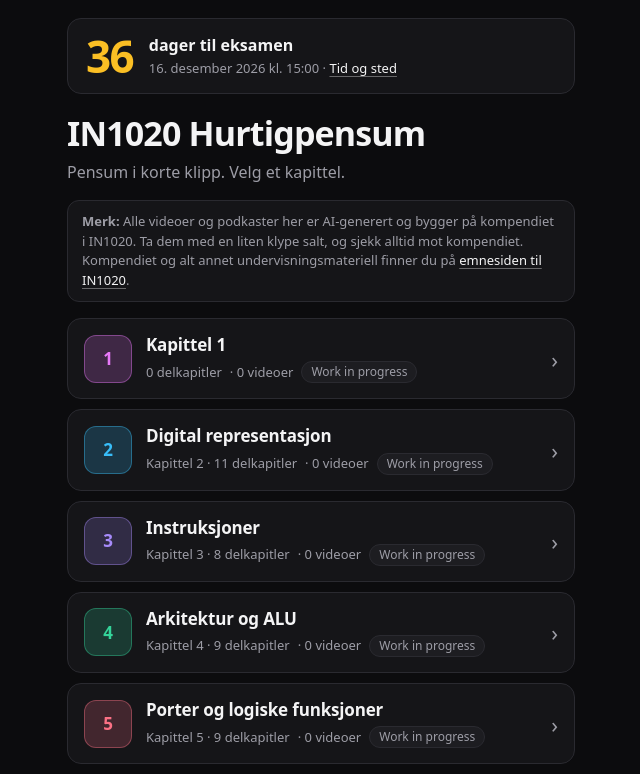
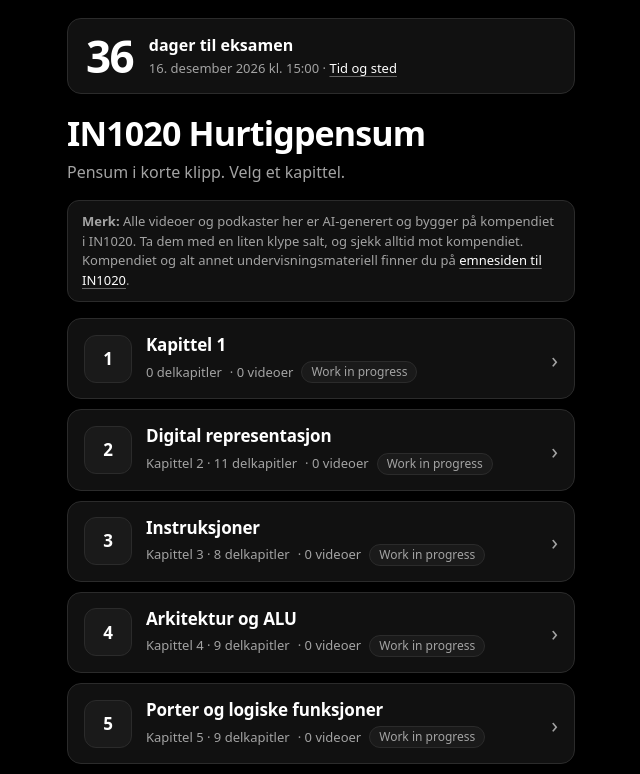
Before and after one commit to HenningTrillhus/IN1020HurtigPensum, a React (Vite) app: page / in a window 1280 px wide. Shown: the top 774 px of the page, without its empty margins (319-959 px from the left). Built offline with nearby package versions, Linux system fonts and the light colour scheme.

Commit message:
Svart og hvitt: fjern kapittelfarger og alle fargede aksenter
Rent svart-hvitt tema. Tommel opp/ned og quiz bruker hvit/grå i stedet for rød/grønn.

Co-Authored-By: Claude Sonnet 5.5 <noreply@anthropic.com>

```diff
--- a/index.html
+++ b/index.html
@@ -3,7 +3,7 @@
   <head>
     <meta charset="UTF-8" />
     <meta name="viewport" content="width=device-width, initial-scale=1.0, viewport-fit=cover" />
-    <meta name="theme-color" content="#0c0c0e" />
+    <meta name="theme-color" content="#000000" />
     <meta name="color-scheme" content="dark" />
     <link rel="icon" href="/favicon.ico" sizes="any" />
     <link rel="icon" type="image/png" sizes="32x32" href="/favicon-32.png" />
@@ -18,12 +18,12 @@
     <meta name="twitter:card" content="summary" />
     <style>
       /* Lasteskjerm: ligger her så den vises umiddelbart, før resten av siden er lastet. */
-      html, body { margin: 0; background: #0c0c0e; }
-      .loader { min-height: 100vh; min-height: 100dvh; display: flex; flex-direction: column; align-items: center; justify-content: center; gap: 18px; color: #9d9da6; font: 500 15px system-ui, sans-serif; animation: loaderIn .3s ease both }
-      .loader-spinner { width: 38px; height: 38px; border-radius: 50%; border: 3px solid #2a2a30; border-top-color: #f4f4f5; animation: loaderSpin .8s linear infinite }
+      html, body { margin: 0; background: #000000; }
+      .loader { min-height: 100vh; min-height: 100dvh; display: flex; flex-direction: column; align-items: center; justify-content: center; gap: 18px; color: #a3a3a3; font: 500 15px system-ui, sans-serif; animation: loaderIn .3s ease both }
+      .loader-spinner { width: 38px; height: 38px; border-radius: 50%; border: 3px solid #2b2b2b; border-top-color: #ffffff; animation: loaderSpin .8s linear infinite }
       .loader-text { margin: 0 }
       .loader.error { text-align: center; padding: 24px }
-      .loader.error button { font: inherit; color: #0c0c0e; background: #f4f4f5; border: 0; border-radius: 99px; padding: 12px 24px; font-weight: 600; cursor: pointer }
+      .loader.error button { font: inherit; color: #000000; background: #ffffff; border: 0; border-radius: 99px; padding: 12px 24px; font-weight: 600; cursor: pointer }
       @keyframes loaderIn { from { opacity: 0 } to { opacity: 1 } }
       @keyframes loaderSpin { to { transform: rotate(360deg) } }
       @media (prefers-reduced-motion: reduce) { .loader-spinner { animation-duration: 2.4s } }
--- a/src/chapters.ts
+++ b/src/chapters.ts
@@ -39,16 +39,3 @@ export function buildChapters(topics: Topic[], empty: EmptyChapter[] = []): Chap
 }
 
 export const videoCount = (c: Chapter) => c.topics.reduce((sum, t) => sum + t.videos.length, 0)
-
-// Én fast, flat farge per kapittel. Ingen gradienter og ingen fargeskifte.
-const PALETTE = ['#e879f9', '#38bdf8', '#a78bfa', '#34d399', '#fb7185', '#fb923c', '#a3e635']
-export const NEUTRAL = '#f4f4f5'
-
-export function chapterColor(n: number | null): string {
-  return n == null ? NEUTRAL : PALETTE[(n - 1) % PALETTE.length]
-}
-
-/** CSS-variabler for en farge: selve fargen, en svak bakgrunn og en kantfarge. */
-export function colorVars(color: string) {
-  return { '--c': color, '--c-soft': `${color}33`, '--c-line': `${color}66` } as Record<string, string>
-}
--- a/src/index.css
+++ b/src/index.css
@@ -1,18 +1,15 @@
-/* ============ Tokens: nøytralt og rolig ============ */
+/* ============ Tokens: svart og hvitt ============ */
 :root {
   color-scheme: dark;
-  --bg: #0c0c0e;
-  --surface: #151518;
-  --surface2: #1d1d21;
-  --line: #2a2a30;
-  --fg: #f4f4f5;
-  --mut: #9d9da6;
-  --acc: #f4f4f5;      /* eneste aksent: hvit på mørk, mørk på hvit */
-  --on-acc: #0c0c0e;
+  --bg: #000000;
+  --surface: #111111;
+  --surface2: #1a1a1a;
+  --line: #2b2b2b;
+  --fg: #ffffff;
+  --mut: #a3a3a3;
+  --acc: #ffffff;       /* aksent: hvit på svart */
+  --on-acc: #000000;    /* tekst på hvit flate */
   --acc-soft: #ffffff26;
-  --acc-line: #ffffff66;
-  --exam: #fbbf24;
-  --danger: #f87171;
   --r: 14px;
   --ease: cubic-bezier(.2, .8, .2, 1);
 }
@@ -35,7 +32,7 @@ button {
   background: var(--surface2); border: 1px solid var(--line); border-radius: 12px; padding: 10px 16px;
   transition: transform .15s var(--ease), background .2s, border-color .2s, color .2s;
 }
-button:hover { border-color: #4a4a52 }
+button:hover { border-color: #555555 }
 button:active { transform: scale(.97) }
 button.on { background: var(--acc); color: var(--on-acc); border-color: transparent }
 
@@ -50,7 +47,7 @@ button.on { background: var(--acc); color: var(--on-acc); border-color: transpar
 .hero h1 { margin: 0; font-size: clamp(26px, 7vw, 34px); letter-spacing: -.025em }
 .hero .sub { margin: 6px 0 0 }
 
-.chapter-label { display: block; color: var(--acc); font-size: 12px; font-weight: 600; text-transform: uppercase; letter-spacing: .08em }
+.chapter-label { display: block; color: var(--mut); font-size: 12px; font-weight: 600; text-transform: uppercase; letter-spacing: .08em }
 .chapter-title { margin: 4px 0 14px; font-size: clamp(24px, 6.5vw, 30px); letter-spacing: -.02em }
 
 /* Faner / tilbake */
@@ -60,7 +57,7 @@ button.on { background: var(--acc); color: var(--on-acc); border-color: transpar
   background: var(--surface); border: 1px solid var(--line);
   transition: transform .15s var(--ease), background .2s, border-color .2s;
 }
-.tabs a:hover { border-color: #4a4a52 }
+.tabs a:hover { border-color: #555555 }
 .tabs a:active { transform: scale(.97) }
 .tabs a.on { background: var(--acc); color: var(--on-acc); border-color: transparent; font-weight: 600 }
 
@@ -82,17 +79,17 @@ button.on { background: var(--acc); color: var(--on-acc); border-color: transpar
   transition: transform .2s var(--ease), border-color .2s, background .2s;
   animation: cardIn .4s var(--ease) both; animation-delay: calc(var(--i, 0) * 35ms);
 }
-.card:hover { border-color: var(--c-line, #4a4a52); background: #19191d }
+.card:hover { border-color: #555; background: #161616 }
 .card:active { transform: scale(.99) }
 .card .body { flex: 1; min-width: 0 }
 .card h2 { margin: 0; font-size: 17px; letter-spacing: -.01em }
 .card p { margin: 4px 0 0; color: var(--mut); font-size: 14px }
 .card small { display: flex; flex-wrap: wrap; align-items: center; gap: 4px 8px; margin-top: 6px; font-size: 13px }
 .card .chev { flex: none; font-size: 22px; line-height: 1; color: var(--mut); transition: transform .2s var(--ease), color .2s }
-.card:hover .chev { transform: translateX(3px); color: var(--c, var(--fg)) }
+.card:hover .chev { transform: translateX(3px); color: var(--fg) }
 .num {
   flex: none; display: grid; place-items: center; min-width: 48px; height: 48px; padding: 0 9px; border-radius: 12px;
-  background: var(--c-soft, var(--surface2)); border: 1px solid var(--c-line, var(--line)); color: var(--c, var(--fg)); font-weight: 700; font-size: 17px; letter-spacing: -.02em;
+  background: var(--surface2); border: 1px solid var(--line); color: var(--fg); font-weight: 700; font-size: 17px; letter-spacing: -.02em;
 }
 .num.sm { font-size: 14px; min-width: 54px }
 .card.wip { opacity: .78 }
@@ -102,7 +99,7 @@ button.on { background: var(--acc); color: var(--on-acc); border-color: transpar
 .wip-page { text-align: center; padding: 56px 8px; animation: pageIn .4s var(--ease) both }
 .wip-page h2 { margin: 0 0 6px; font-size: 22px }
 .wip-page p { color: var(--mut); margin: 6px 0 }
-.wip-page .wip-topic { color: var(--acc); font-weight: 600 }
+.wip-page .wip-topic { color: var(--fg); font-weight: 600 }
 .wip-back {
   display: inline-flex; align-items: center; min-height: 46px; padding: 0 22px; border-radius: 99px; margin-top: 16px;
   background: var(--acc); color: var(--on-acc); font-weight: 600; transition: transform .15s var(--ease);
@@ -122,7 +119,7 @@ button.on { background: var(--acc); color: var(--on-acc); border-color: transpar
 }
 .slide video { width: 100%; height: 100%; object-fit: contain; opacity: 0; transition: opacity .35s ease }
 .slide.ready video { opacity: 1 }
-.slide.loading { background: linear-gradient(110deg, #0e0e10 30%, #17171a 50%, #0e0e10 70%); background-size: 220% 100%; animation: shimmer 1.5s linear infinite }
+.slide.loading { background: linear-gradient(110deg, #0e0e0e 30%, #171717 50%, #0e0e0e 70%); background-size: 220% 100%; animation: shimmer 1.5s linear infinite }
 .placeholder { width: 100%; height: 100%; display: flex; flex-direction: column; align-items: center; justify-content: center; background: var(--surface) }
 
 /* Spinner mens videoen laster/bufrer */
@@ -141,8 +138,8 @@ button.on { background: var(--acc); color: var(--on-acc); border-color: transpar
 }
 .slide.active .caption { animation: capIn .45s var(--ease) both }
 .caption h3 { margin: 0 0 4px; font-size: 18px; text-shadow: 0 1px 8px #000a }
-.caption p { margin: 0 0 6px; color: #d4d4da; font-size: 14px }
-.caption small { color: #b0b0ba }
+.caption p { margin: 0 0 6px; color: #d4d4d4; font-size: 14px }
+.caption small { color: #b0b0b0 }
 
 /* Øverst til høyre: lyd og fullskjerm */
 .top-actions { position: absolute; top: 22px; right: 12px; z-index: 3; display: flex; align-items: center; gap: 8px; animation: fadeIn .3s both }
@@ -156,7 +153,6 @@ button.on { background: var(--acc); color: var(--on-acc); border-color: transpar
 .actions { position: absolute; right: 10px; bottom: 96px; z-index: 2; display: flex; flex-direction: column; align-items: center; gap: 2px }
 .vote { width: 52px; height: 52px; border-radius: 50%; padding: 0; background: #000b; backdrop-filter: blur(6px); border-color: #ffffff2a; color: #fff }
 .vote.on { color: var(--acc); border-color: var(--acc); background: var(--acc-soft) }
-.vote.on.down { color: var(--danger); border-color: var(--danger); background: #f8717126 }
 .vote.pop svg { animation: pop .35s var(--ease) }
 .count { font-size: 13px; font-weight: 600; text-shadow: 0 1px 3px #000; min-height: 16px; margin-bottom: 6px; animation: bump .25s var(--ease) }
 .views {
@@ -181,8 +177,8 @@ button.on { background: var(--acc); color: var(--on-acc); border-color: transpar
 .qbar > div { height: 100%; background: var(--acc); border-radius: 4px; transition: width .4s var(--ease) }
 .pad h2 { margin: 6px 0 14px; font-size: 22px; letter-spacing: -.015em }
 .opt { display: flex; justify-content: flex-start; width: 100%; text-align: left; margin-top: 10px; padding: 14px 16px; border-radius: 12px; background: var(--surface); animation: cardIn .35s var(--ease) both; animation-delay: calc(var(--i, 0) * 50ms) }
-.opt.right { border-color: #4ade80; background: #4ade8018; animation: pulse .4s var(--ease) }
-.opt.wrong { border-color: var(--danger); background: #f8717118; animation: shake .4s }
+.opt.right { border-color: var(--fg); background: var(--fg); color: var(--on-acc); font-weight: 600; animation: pulse .4s var(--ease) }
+.opt.wrong { border-style: dashed; border-color: #777; color: var(--mut); text-decoration: line-through; animation: shake .4s }
 .next { margin-top: 18px; background: var(--acc); color: var(--on-acc); font-weight: 600; border-color: transparent; padding: 0 28px }
 .result { text-align: center; padding: 40px 0 }
 .result .big { font-size: 64px; font-weight: 700; letter-spacing: -.03em; animation: pop .5s var(--ease) both }
@@ -209,7 +205,7 @@ button.on { background: var(--acc); color: var(--on-acc); border-color: transpar
 .pod-ring { display: block; padding: 3px; border-radius: 50%; width: 66px; height: 66px; background: conic-gradient(var(--acc) var(--pp, 0%), #ffffff26 0); transition: transform .2s var(--ease) }
 .pod:hover .pod-ring { transform: scale(1.05) }
 .pod.playing .pod-ring { animation: ringPulse 1.8s ease-out infinite }
-.pod-img { position: relative; display: block; width: 100%; height: 100%; border-radius: 50%; overflow: hidden; background: #0b0b0d }
+.pod-img { position: relative; display: block; width: 100%; height: 100%; border-radius: 50%; overflow: hidden; background: #0a0a0a }
 .pod-img img { display: block; width: 100%; height: 100%; object-fit: cover; user-select: none }
 /* Halvgjennomsiktig play/pause over ikonet */
 .pod-ov { position: absolute; inset: 0; display: grid; place-items: center; color: #fff; background: rgba(0, 0, 0, .36); transition: background .2s }
@@ -231,7 +227,7 @@ button.on { background: var(--acc); color: var(--on-acc); border-color: transpar
 .mini {
   position: fixed; left: 50%; bottom: 0; z-index: 60; width: min(100%, 540px); transform: translateX(-50%);
   padding: 12px 14px calc(10px + env(safe-area-inset-bottom)); border-radius: 18px 18px 0 0;
-  background: #121215f2; backdrop-filter: blur(14px); border: 1px solid var(--line); border-bottom: 0;
+  background: #0d0d0df2; backdrop-filter: blur(14px); border: 1px solid var(--line); border-bottom: 0;
   animation: miniIn .35s var(--ease) both;
 }
 .mini-row { display: flex; align-items: center; gap: 10px }
@@ -254,8 +250,8 @@ button.on { background: var(--acc); color: var(--on-acc); border-color: transpar
 .mini-close svg { width: 16px; height: 16px }
 .mini-seek { display: flex; align-items: center; gap: 8px; margin-top: 2px; font-size: 12px; color: var(--mut); font-variant-numeric: tabular-nums }
 .mini-seek input { flex: 1; min-width: 0; height: 28px; margin: 0; background: transparent; -webkit-appearance: none; appearance: none; cursor: pointer }
-.mini-seek input::-webkit-slider-runnable-track { height: 4px; border-radius: 4px; background: linear-gradient(to right, var(--acc) var(--p, 0%), #3a3a42 var(--p, 0%)) }
-.mini-seek input::-moz-range-track { height: 4px; border-radius: 4px; background: #3a3a42 }
+.mini-seek input::-webkit-slider-runnable-track { height: 4px; border-radius: 4px; background: linear-gradient(to right, var(--acc) var(--p, 0%), #3a3a3a var(--p, 0%)) }
+.mini-seek input::-moz-range-track { height: 4px; border-radius: 4px; background: #3a3a3a }
 .mini-seek input::-moz-range-progress { height: 4px; border-radius: 4px; background: var(--acc) }
 .mini-seek input::-webkit-slider-thumb { -webkit-appearance: none; width: 16px; height: 16px; margin-top: -6px; border-radius: 50%; background: #fff; border: 0 }
 .mini-seek input::-moz-range-thumb { width: 16px; height: 16px; border-radius: 50%; background: #fff; border: 0 }
@@ -292,7 +288,7 @@ button.on { background: var(--acc); color: var(--on-acc); border-color: transpar
   display: flex; align-items: center; gap: 16px; padding: 14px 18px; margin: 0 0 18px; border-radius: var(--r);
   background: var(--surface); border: 1px solid var(--line); animation: pageIn .35s var(--ease) both;
 }
-.exam-num { color: var(--exam); font-size: 44px; font-weight: 700; line-height: 1; letter-spacing: -.04em; font-variant-numeric: tabular-nums; min-width: 1.2ch }
+.exam-num { font-size: 44px; font-weight: 700; line-height: 1; letter-spacing: -.04em; font-variant-numeric: tabular-nums; min-width: 1.2ch }
 .exam-text { display: flex; flex-direction: column; gap: 2px; min-width: 0 }
 .exam-text strong { font-size: 16px }
 .exam-text small { font-size: 13px }
--- a/src/pages/ChapterPage.tsx
+++ b/src/pages/ChapterPage.tsx
@@ -1,5 +1,5 @@
 import type { CSSProperties } from 'react'
-import { chapterColor, colorVars, type Chapter } from '../chapters'
+import type { Chapter } from '../chapters'
 import { getQuizBest } from '../storage'
 import PodButtons from '../PodButtons'
 
@@ -50,7 +50,7 @@ export default function ChapterPage({ chapter, compendiumUrl }: { chapter: Chapt
                 <span className="chev" aria-hidden>›</span>
               </>
             )
-            const style = { '--i': Math.min(i, 10), ...colorVars(chapterColor(chapter.n)) } as CSSProperties
+            const style = { '--i': Math.min(i, 10) } as CSSProperties
             const cls = `card${n === 0 ? ' wip' : ''}`
             // Kort med podkast: knappene ligger under beskrivelsen og kan ikke ligge inni selve lenken.
             return hasPods ? (
--- a/src/pages/Overview.tsx
+++ b/src/pages/Overview.tsx
@@ -1,5 +1,5 @@
 import type { CSSProperties } from 'react'
-import { chapterColor, colorVars, videoCount, type Chapter } from '../chapters'
+import { videoCount, type Chapter } from '../chapters'
 import Disclaimer from '../Disclaimer'
 import ExamCountdown, { type Exam } from '../ExamCountdown'
 
@@ -21,7 +21,7 @@ export default function Overview({ chapters, courseUrl, exam }: { chapters: Chap
             <a
               key={c.key}
               className={`card${v === 0 ? ' wip' : ''}`}
-              style={{ '--i': Math.min(i, 10), ...colorVars(chapterColor(c.n)) } as CSSProperties}
+              style={{ '--i': Math.min(i, 10) } as CSSProperties}
               href={`#/kap/${c.key}`}
             >
               <span className="num">{c.n ?? '•'}</span>
```
Also changed, not shown: src/App.tsx (+1 -21 lines).
